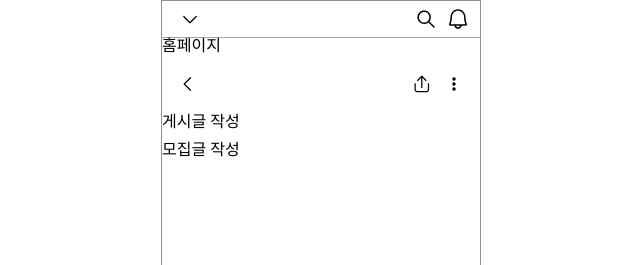
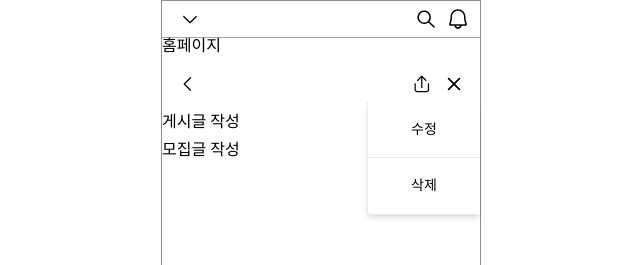
Before and after one commit to FRONTENDSCHOOL10/seven-11, a React app: page /home in a window 1280 px wide. Both pictures are taken after a click on the button 773 px from the left and 84 px from the top of the page. Shown: the top 265 px of the page, without its empty margins (319-959 px from the left). Built offline with nearby package versions, Linux system fonts and the light colour scheme; the HTML template or start-up script is replaced by a standard one.

Commit message:
[Feat] 더보기 모달 컴포넌트 - 유저 스토어 훅 추가

```diff
--- /dev/null
+++ b/src/components/CloseIcon.jsx
@@ -0,0 +1,18 @@
+import { func } from 'prop-types';
+import { memo } from 'react';
+
+CloseIcon.propTypes = {
+  onClick: func,
+};
+
+function CloseIcon({ onClick }) {
+  return (
+    <button onClick={onClick} aria-label="닫기">
+      <svg className="w-5 h-5">
+        <use href="/stack.svg#close" />
+      </svg>
+    </button>
+  );
+}
+
+export default memo(CloseIcon);
--- /dev/null
+++ b/src/components/MoreModal.jsx
@@ -0,0 +1,42 @@
+import { bool, func } from 'prop-types';
+import useUserStore from '../stores/useUserStore';
+
+function MoreModal({ isVisible }) {
+  const isAuthor = useUserStore((state) => state.isAuthor());
+
+  if (!isVisible) return null;
+
+  return (
+    <div className="absolute top-full right-0 flex items-end justify-end">
+      <div className=" w-[113px] flex flex-col  bg-white rounded-es border-l border-b border-gray-100 shadow-md ">
+        {isAuthor ? (
+          <>
+            <button
+              className="flex items-center justify-center  w-full h-[56px] text-base border-b border-gray-100 "
+              onClick={() => alert('수정')}
+            >
+              수정
+            </button>
+            <button
+              className="flex items-center justify-center  w-full h-[56px] text-base  "
+              onClick={() => alert('삭제')}
+            >
+              삭제
+            </button>
+          </>
+        ) : (
+          <button className="block mb-2" onClick={() => alert('신고')}>
+            신고
+          </button>
+        )}
+      </div>
+    </div>
+  );
+}
+
+MoreModal.propTypes = {
+  isVisible: bool.isRequired,
+  onClose: func.isRequired,
+};
+
+export default MoreModal;
--- a/src/components/TopNav.jsx
+++ b/src/components/TopNav.jsx
@@ -1,18 +1,36 @@
-import { memo } from 'react';
+import { memo, useState } from 'react';
 import LeftIcon from './LeftIcon';
 import ShareIcon from './ShareIcon';
 import MoreIcon from './MoreIcon';
+import CloseIcon from './CloseIcon';
+import MoreModal from './MoreModal';
 
 function TopNav() {
+  const [isModalVisible, setIsModalVisible] = useState(false);
+
+  const handleMoreIconClick = () => {
+    setIsModalVisible((prev) => !prev);
+  };
+
+  const handleCloseModal = () => {
+    setIsModalVisible(false);
+  };
+
   return (
     <>
-      <div className="w-full px-4 py-2 flex items-center justify-between">
+      <div className="relative w-full px-4 py-2 flex items-center justify-between">
         <LeftIcon />
 
-        <div className="flex gap-3">
+        <div className=" flex gap-3">
           <ShareIcon />
-          <MoreIcon />
+
+          {isModalVisible ? (
+            <CloseIcon onClick={handleMoreIconClick} />
+          ) : (
+            <MoreIcon onClick={handleMoreIconClick} />
+          )}
         </div>
+        <MoreModal isVisible={isModalVisible} onClose={handleCloseModal} />
       </div>
     </>
   );
--- a/src/pages/StudyDetail.jsx
+++ b/src/pages/StudyDetail.jsx
@@ -1,9 +1,46 @@
+import { useEffect } from 'react';
+import pb from '@/api/pb';
 import TopNav from '@/components/TopNav';
+import useUserStore from '../stores/useUserStore';
+import { string } from 'prop-types';
 
-export default function StudyPost() {
+StudyDetailPage.propTypes = {
+  studyPostId: string.isRequired,
+};
+
+function StudyDetailPage({ studyPostId }) {
+  const setCurrentUserId = useUserStore((state) => state.setCurrentUserId);
+  const setPostAuthorId = useUserStore((state) => state.setPostAuthorId);
+
+  useEffect(() => {
+    async function fetchStudyPostData() {
+      try {
+        const user = await pb.collection('users').authRefresh();
+        const userId = user.id;
+        setCurrentUserId(userId);
+
+        const studyPostData = await pb
+          .collection('Study_Posts')
+          .getFirstListItem(`id="${studyPostId}"`, {
+            expand: 'author',
+          });
+
+        const postAuthorId = studyPostData.expand.author.id;
+        setPostAuthorId(postAuthorId);
+      } catch (error) {
+        console.error('스터디 모집글 정보를 가져오는데 실패했습니다:', error);
+      }
+    }
+
+    fetchStudyPostData();
+  }, [studyPostId, setCurrentUserId, setPostAuthorId]);
+
   return (
     <>
+      <h1>스터디 상세 페이지</h1>
       <TopNav />
     </>
   );
 }
+
+export default StudyDetailPage;
--- /dev/null
+++ b/src/stores/useUserStore.js
@@ -0,0 +1,43 @@
+import { create } from 'zustand';
+import pb from '../api/pb.js';
+
+const useUserStore = create((set, get) => ({
+  currentUserId: null,
+  postAuthorId: null,
+  setCurrentUserId: (id) => {
+    console.log('currentUserId:', id);
+    set({ currentUserId: id });
+  },
+  setPostAuthorId: (id) => {
+    console.log('postAuthorId:', id);
+    set({ postAuthorId: id });
+  },
+
+  fetchCurrentUserId: async () => {
+    try {
+      const user = await pb.authStore.model;
+      set({ currentUserId: user?.id });
+    } catch (error) {
+      console.error('현재 사용자 ID를 가져오는 데 실패했습니다:', error);
+    }
+  },
+
+  fetchPostAuthorId: async (collectionName, postId) => {
+    try {
+      const post = await pb.collection(collectionName).getOne(postId);
+      set({ postAuthorId: post?.authorId });
+    } catch (error) {
+      console.error(
+        `${collectionName} 에서 글쓴이 ID를 가져오는데 실패했습니다:`,
+        error
+      );
+    }
+  },
+
+  isAuthor: () => {
+    const { currentUserId, postAuthorId } = get();
+    return currentUserId === postAuthorId;
+  },
+}));
+
+export default useUserStore;
```
